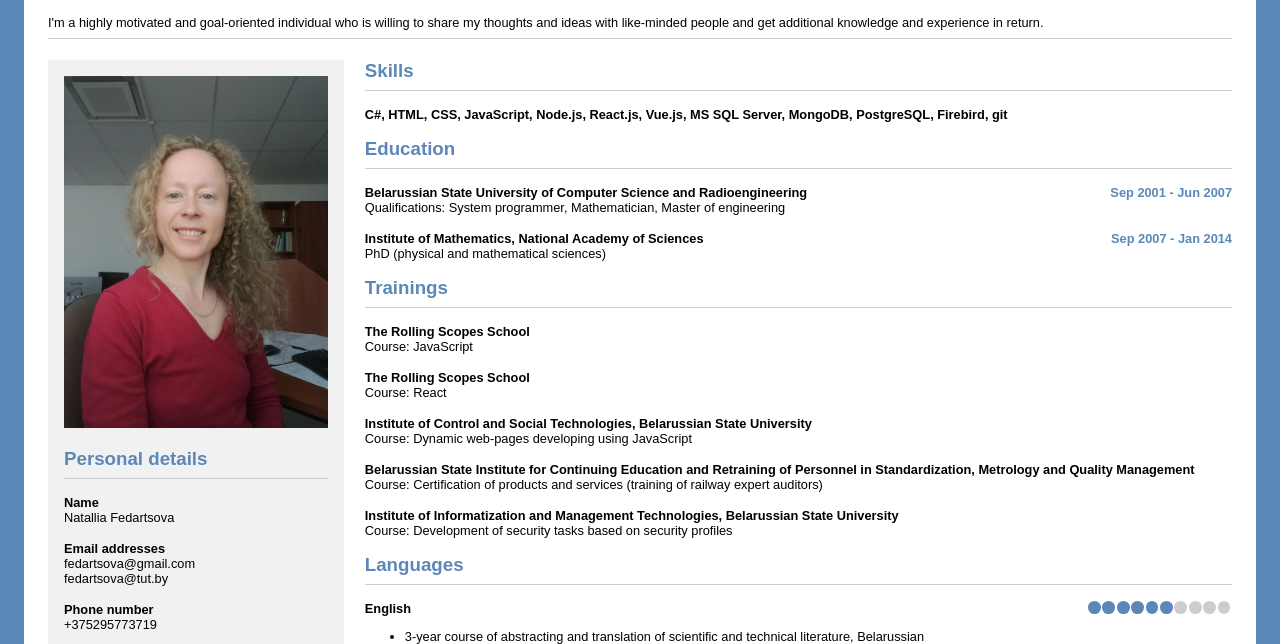
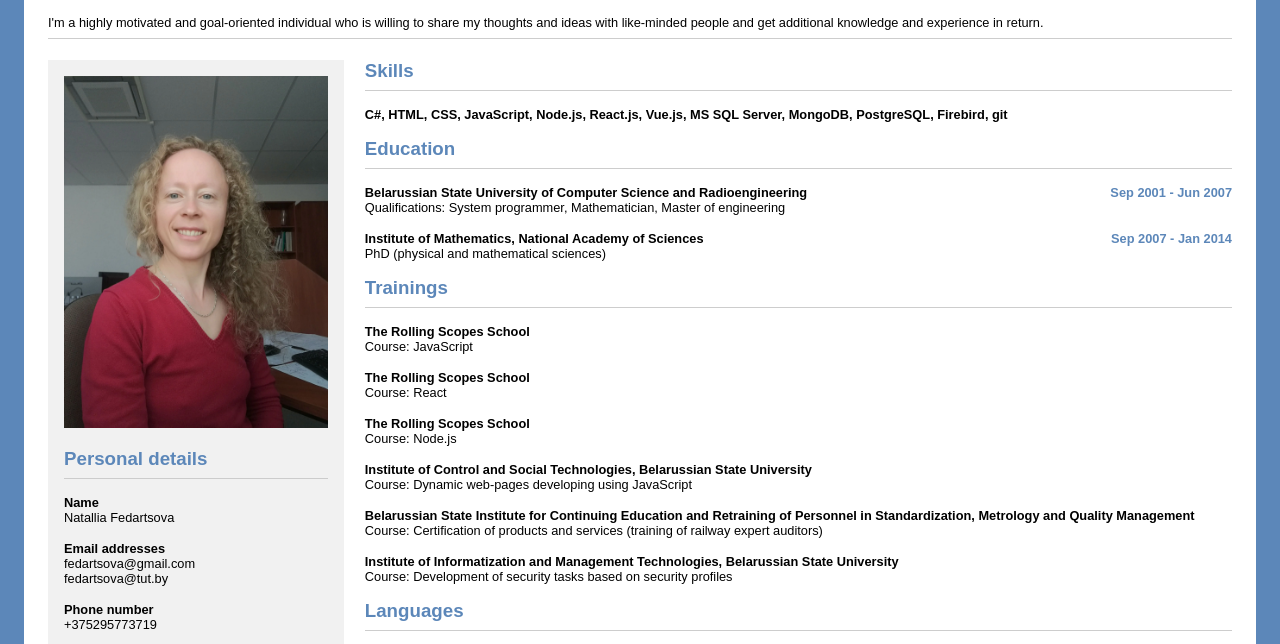
Before and after one commit to natallia-js/english-cv, a website with bundled scripts: page index.html in a window 1280 px wide. Shown: the part 119-763 px from the top of the page. Built offline with nearby package versions, Linux system fonts and the light colour scheme.

Commit message:
add new training

```diff
--- a/components/TrainingsBlock.js
+++ b/components/TrainingsBlock.js
@@ -23,6 +23,12 @@ export default class TrainingsBlock extends InfoBlock {
                 </div>
                 <div class="single-point-block">
                     <div class="info-item">
+                        <div class="subheader">The Rolling Scopes School</div>
+                        Course: Node.js
+                    </div>
+                </div>
+                <div class="single-point-block">
+                    <div class="info-item">
                         <div class="subheader">Institute of Control and Social Technologies, Belarussian State University</div>
                         Course: Dynamic web-pages developing using JavaScript
                     </div>
--- a/index.html
+++ b/index.html
@@ -24,7 +24,7 @@
                 <div class="photo-block">
                     <picture>
                         <source srcset="./photo.webp" />
-                        <img src="./photo.jpg" alt="Here must be my photo :)" class="photo" />
+                        <img src="./photo.webp" alt="Here must be my photo :)" class="photo" />
                     </picture>
                 </div>
                 <h3>Personal details</h3>
```
